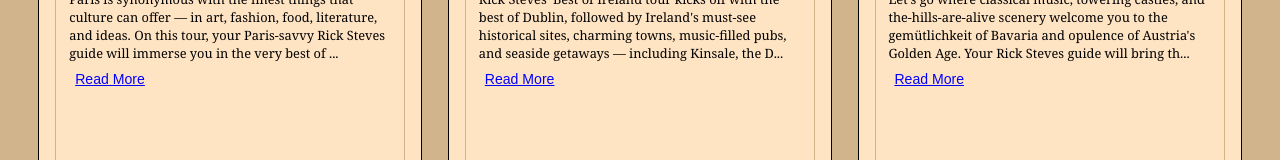
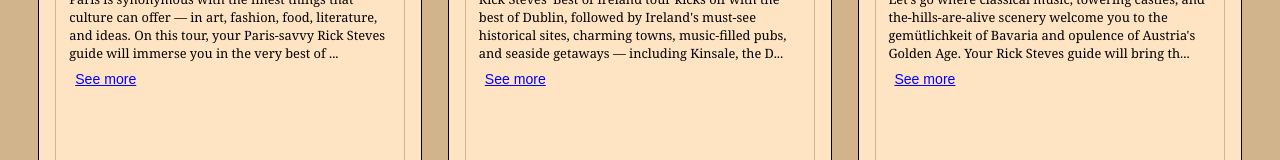
Before and after one commit to acciojob/tours-sachinrajbher15, a React app: page / in a window 1280 px wide. Shown: the part 182-342 px from the top of the page. Built offline with nearby package versions, Linux system fonts and the light colour scheme.

Commit message:
Corrected 6

```diff
--- a/src/components/Tour.js
+++ b/src/components/Tour.js
@@ -10,7 +10,7 @@
                 <p id='tour-item-para-rec6d6T3q5EBIdCfD' className={showMore ? 'expanded' : ''}>
                     {showMore ? data.info : `${data.info.substring(0, 200)}...`}
                     <button id='see-more-rec6d6T3q5EBIdCfD' onClick={() => setShowMore(!showMore)}>
-                        {showMore ? "Show Less" : "Read More"}
+                        {showMore ? "Show Less" : "See more"}
                     </button>
                 </p>
                 <img id='tour-image' className={showMore ? 'expanded' : ''} src={data.image} alt={data.name}></img>
```
